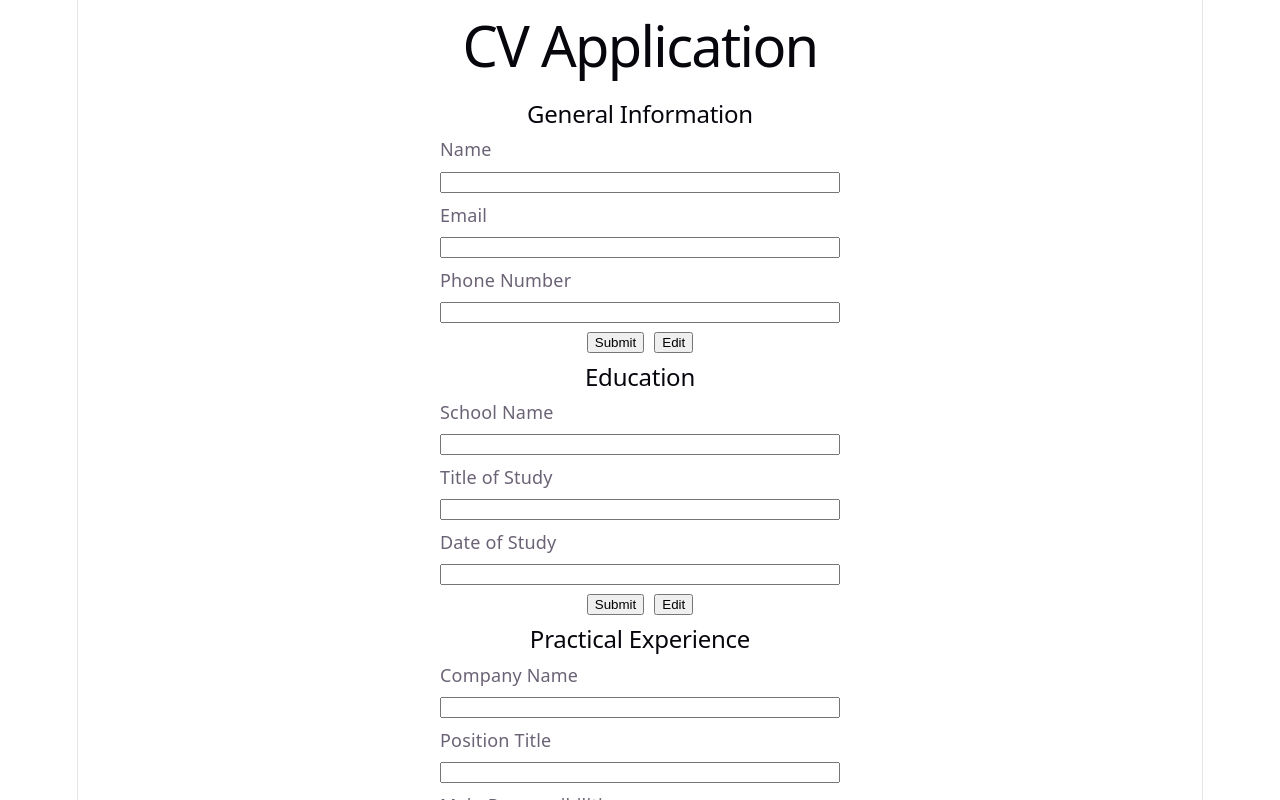
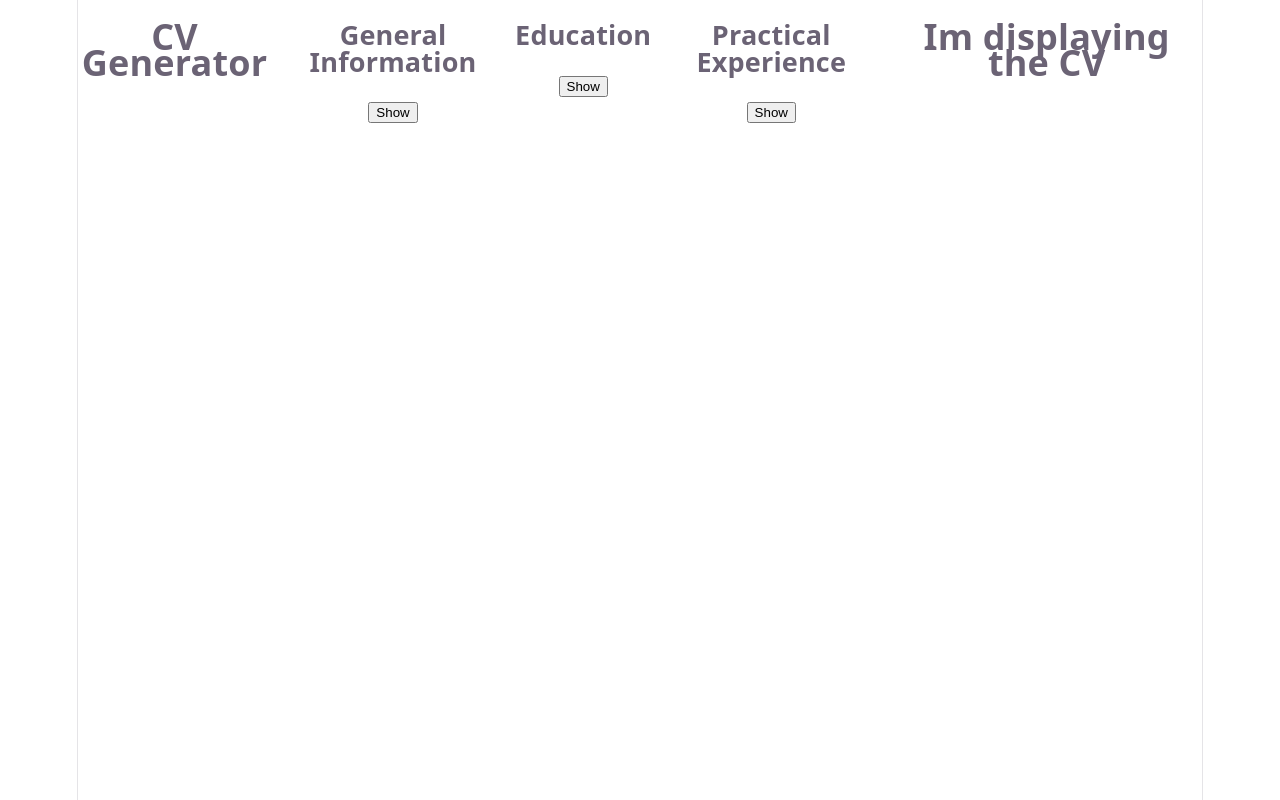
Before and after one commit to plmfacanha/cv-application, a React (Vite) app: page / in a window 1280 px wide. Shown: the top 800 px of the page. Built offline with nearby package versions, Linux system fonts and the light colour scheme.

Commit message:
fix: update basic styling in order to start building the functionality

```diff
--- a/src/App.css
+++ b/src/App.css
@@ -167,7 +167,7 @@
 
   &::before,
   &::after {
-    content: '';
+    content: "";
     position: absolute;
     top: -4.5px;
     border: 5px solid transparent;
--- a/src/App.jsx
+++ b/src/App.jsx
@@ -3,27 +3,30 @@ import "./App.css";
 import GeneralInfoForm from "./components/GeneralInfoForm";
 import EducationForm from "./components/EducationForm";
 import ExperienceForm from "./components/ExperienceForm";
+import DisplayCV from "./components/DisplayCV";
 
 /*
 // 1. Think about how to structure your application into components. Your application should include:
-
   // 1.1 A section to add general information like name, email and phone number.
   // 1.2 A section to add your educational experience (school name, title of study and date of study)
   // 1.3 A section to add practical experience (company name, position title, main responsibilities of your jobs, date from and until when you worked for that company)
+  // 3. Create a components directory under your src directory and add your components.
+  //  4. Include a styles directory under your src directory for your CSS files. You’ll need to import these in the component files to use them.
 
 ? 2. Be sure to include an edit and submit button for each section or for the whole CV. The submit button should submit your form and display the value of your input fields in HTML elements. The edit button should add back (display) the input fields, with the previously displayed information as values. In those input fields, you should be able to edit and resubmit the content. You’re going to make heavy use of state and props, so make sure you understood those concepts.
-// 3. Create a components directory under your src directory and add your components.
-//  4. Include a styles directory under your src directory for your CSS files. You’ll need to import these in the component files to use them.
 ? 5. Push the results and deploy them with any of the options mentioned below. At this point of the curriculum, it doesn’t matter which platform you choose as long as your project is live on the internet!
 */
 
 function App() {
   return (
     <>
-      <h1>CV Application</h1>
-      <GeneralInfoForm />
-      <EducationForm />
-      <ExperienceForm />
+      <div>
+        <h1>CV Generator</h1>
+        <GeneralInfoForm />
+        <EducationForm />
+        <ExperienceForm />
+      </div>
+      <DisplayCV />
     </>
   );
 }
--- /dev/null
+++ b/src/components/DisplayCV.jsx
@@ -0,0 +1,3 @@
+export default function DisplayCV() {
+  return <h1> Im displaying the CV</h1>;
+}
--- a/src/components/EducationForm.jsx
+++ b/src/components/EducationForm.jsx
@@ -4,7 +4,8 @@ function EducationForm() {
   return (
     <section className="education-form">
       <h2>Education</h2>
-      <form>
+      <button>Show</button>
+      {/* <form>
         <label htmlFor="school">School Name</label>
         <input type="text" id="school" name="school" />
 
@@ -13,12 +14,7 @@ function EducationForm() {
 
         <label htmlFor="studyDate">Date of Study</label>
         <input type="text" id="studyDate" name="studyDate" />
-
-        <div className="submitBox">
-          <button type="submit">Submit</button>
-          <button type="submit">Edit</button>
-        </div>
-      </form>
+      </form> */}
     </section>
   );
 }
--- a/src/components/ExperienceForm.jsx
+++ b/src/components/ExperienceForm.jsx
@@ -4,8 +4,9 @@ function ExperienceForm() {
   return (
     <section className="experience-form">
       <h2>Practical Experience</h2>
+      <button>Show</button>
       <form>
-        <label htmlFor="company">Company Name</label>
+        {/* <label htmlFor="company">Company Name</label>
         <input type="text" id="company" name="company" />
 
         <label htmlFor="position">Position Title</label>
@@ -18,12 +19,7 @@ function ExperienceForm() {
         <input type="text" id="dateFrom" name="dateFrom" />
 
         <label htmlFor="dateUntil">Date Until</label>
-        <input type="text" id="dateUntil" name="dateUntil" />
-
-        <div className="submitBox">
-          <button type="submit">Submit</button>
-          <button type="submit">Edit</button>
-        </div>
+        <input type="text" id="dateUntil" name="dateUntil" /> */}
       </form>
     </section>
   );
--- a/src/components/GeneralInfoForm.jsx
+++ b/src/components/GeneralInfoForm.jsx
@@ -4,7 +4,8 @@ function GeneralInfoForm() {
   return (
     <section className="general-info-form">
       <h2>General Information</h2>
-      <form>
+      <button>Show</button>
+      {/* <form>
         <label htmlFor="name">Name</label>
         <input type="text" id="name" name="name" />
 
@@ -13,12 +14,7 @@ function GeneralInfoForm() {
 
         <label htmlFor="phone">Phone Number</label>
         <input type="tel" id="phone" name="phone" />
-
-        <div className="submitBox">
-          <button type="submit">Submit</button>
-          <button type="submit">Edit</button>
-        </div>
-      </form>
+      </form> */}
     </section>
   );
 }
--- a/src/index.css
+++ b/src/index.css
@@ -11,8 +11,8 @@
   --shadow:
     rgba(0, 0, 0, 0.1) 0 10px 15px -3px, rgba(0, 0, 0, 0.05) 0 4px 6px -2px;
 
-  --sans: system-ui, 'Segoe UI', Roboto, sans-serif;
-  --heading: system-ui, 'Segoe UI', Roboto, sans-serif;
+  --sans: system-ui, "Segoe UI", Roboto, sans-serif;
+  --heading: system-ui, "Segoe UI", Roboto, sans-serif;
   --mono: ui-monospace, Consolas, monospace;
 
   font: 18px/145% var(--sans);
@@ -62,50 +62,6 @@ body {
   border-inline: 1px solid var(--border);
   min-height: 100svh;
   display: flex;
-  flex-direction: column;
+  flex-direction: row;
   box-sizing: border-box;
 }
-
-h1,
-h2 {
-  font-family: var(--heading);
-  font-weight: 500;
-  color: var(--text-h);
-}
-
-h1 {
-  font-size: 56px;
-  letter-spacing: -1.68px;
-  margin: 32px 0;
-  @media (max-width: 1024px) {
-    font-size: 36px;
-    margin: 20px 0;
-  }
-}
-h2 {
-  font-size: 24px;
-  line-height: 118%;
-  letter-spacing: -0.24px;
-  margin: 0 0 8px;
-  @media (max-width: 1024px) {
-    font-size: 20px;
-  }
-}
-p {
-  margin: 0;
-}
-
-code,
-.counter {
-  font-family: var(--mono);
-  display: inline-flex;
-  border-radius: 4px;
-  color: var(--text-h);
-}
-
-code {
-  font-size: 15px;
-  line-height: 135%;
-  padding: 4px 8px;
-  background: var(--code-bg);
-}
```
